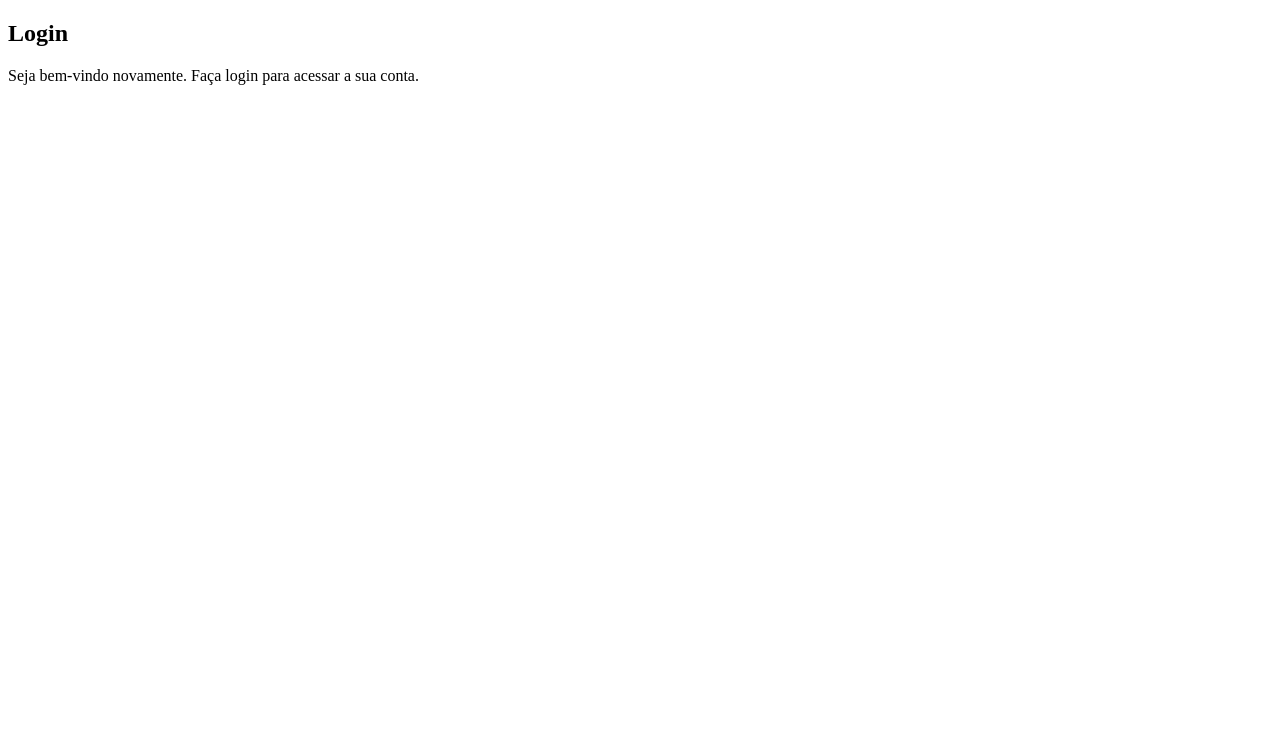
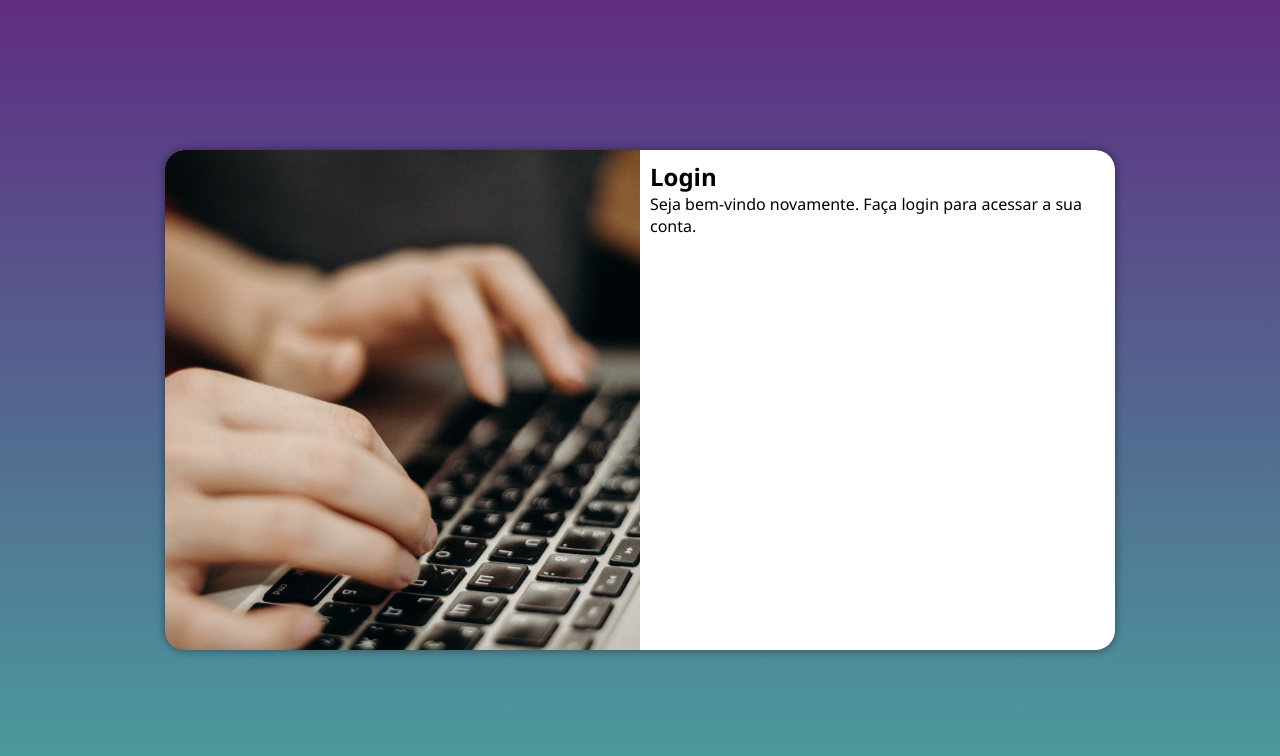
Before and after one commit to DevLeoCunha/projeto-login, a plain HTML site: page index.html in a window 1280 px wide. Drawn offline with Linux system fonts and the light colour scheme.

Commit message:
Projeto Login media query

```diff
--- /dev/null
+++ b/estilos/media-query.css
@@ -0,0 +1,46 @@
+@charset "UTF-8";
+
+@media screen and (min-width: 768px) and (max-width:992px){
+
+body {
+    background-image: linear-gradient(to top, #49a09d, #5f2c82);
+}
+
+    section#login {
+    width: 80vw;
+}
+
+section#login > div#imagem {
+    float: left;
+    width: 30%;
+    height: 100%;
+
+}
+
+section#login > div#formulario {
+    float: right;
+    width: 70%;
+}
+}
+
+@media screen and (min-width: 992px) {
+
+    body {
+        background-image: linear-gradient(to top, #49a09d, #5f2c82);
+    }
+
+    section#login {
+        width: 950px;
+    }
+
+    section#login > div#imagem {
+        float: left;
+        width: 50%;
+        height: 100%;
+    }
+
+    section#login > div#formulario {
+        float: right;
+        width: 50%;
+}
+}
--- a/estilos/style.css
+++ b/estilos/style.css
@@ -4,3 +4,56 @@
 Paleta de cores
 Verde: #49a09d
 Lilás: #5f2c82
+*/
+
+* {
+    font-family: 'Segoe UI', Tahoma, Geneva, Verdana, sans-serif;
+    padding: 0px;
+    margin: 0px;
+    box-sizing: border-box;
+}
+
+body, html {
+    background-color: #5f2c82;
+    height: 100vh;
+    width: 100vw;
+}
+
+main {
+    position: relative;
+    height: 100vh;
+    width: 100vw;
+
+}
+
+section#login {
+
+    position: absolute;
+    top: 50%;
+    left: 50%;
+    transform: translate(-50%, -50%);
+    overflow: hidden;
+
+    background-color: white;
+    width: 250px;
+    height: 500px;
+    border-radius: 20px;
+    box-shadow: 0px 0px 10px rgba(0, 0, 0, 0.459);
+
+    transition: width .3s, height .3s;
+    transition-timing-function: ease;
+
+}
+
+section#login > div#imagem {
+    display: block;
+    background: #5f2c82 url(../imagens/maoteclando.jpg) no-repeat;
+    background-size: cover;
+    background-position: left;
+    height: 200px;
+}
+
+section#login > div#formulario {
+    display: block;
+    padding: 10px;
+}
--- a/index.html
+++ b/index.html
@@ -6,6 +6,7 @@
     <meta name="viewport" content="width=device-width, initial-scale=1.0">
     <title>Login</title>
     <link rel="stylesheet" href="estilos/style.css">
+    <link rel="stylesheet" href="estilos/media-query.css">
 </head>
 <body>
     <main>
```
Also changed, not shown: imagens/maoteclando.jpg (renamed from imagens/pexels-cottonbro-studio-3201478.jpg).
